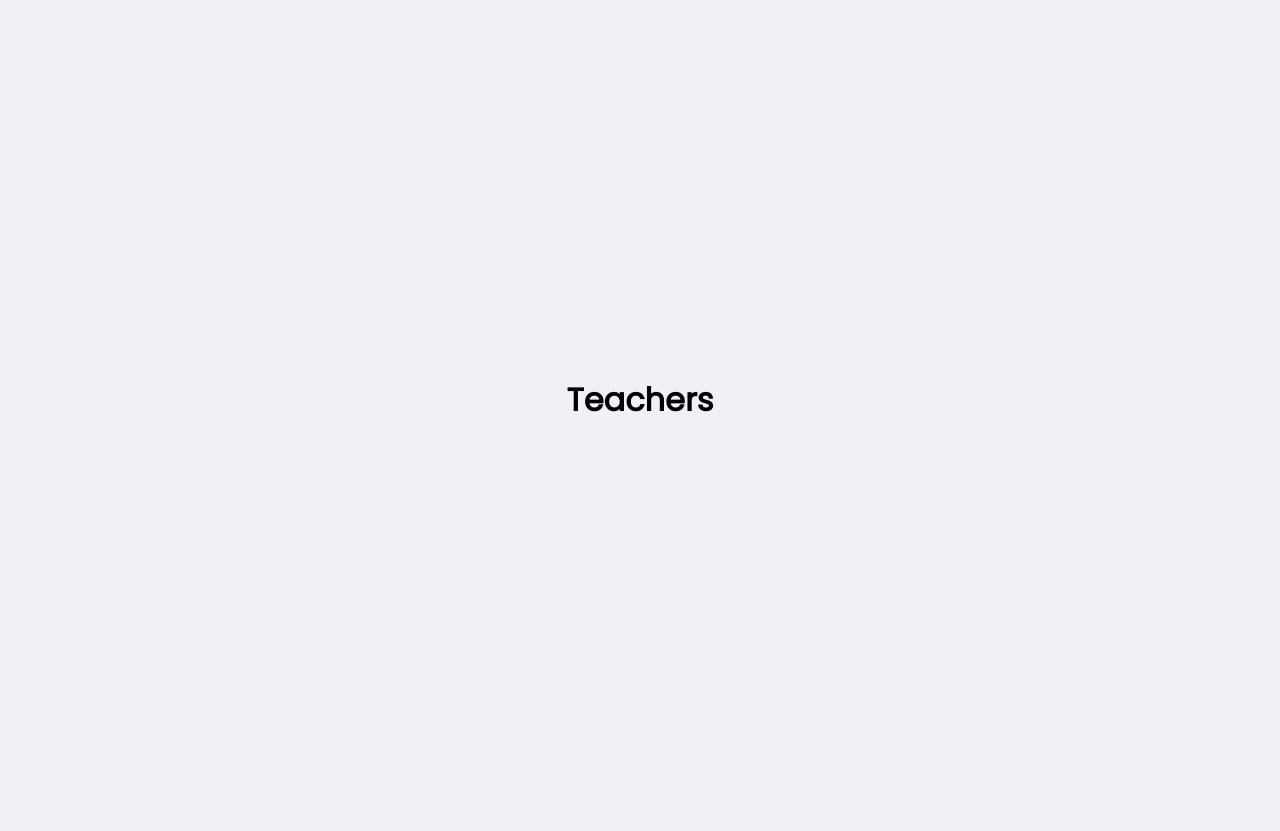
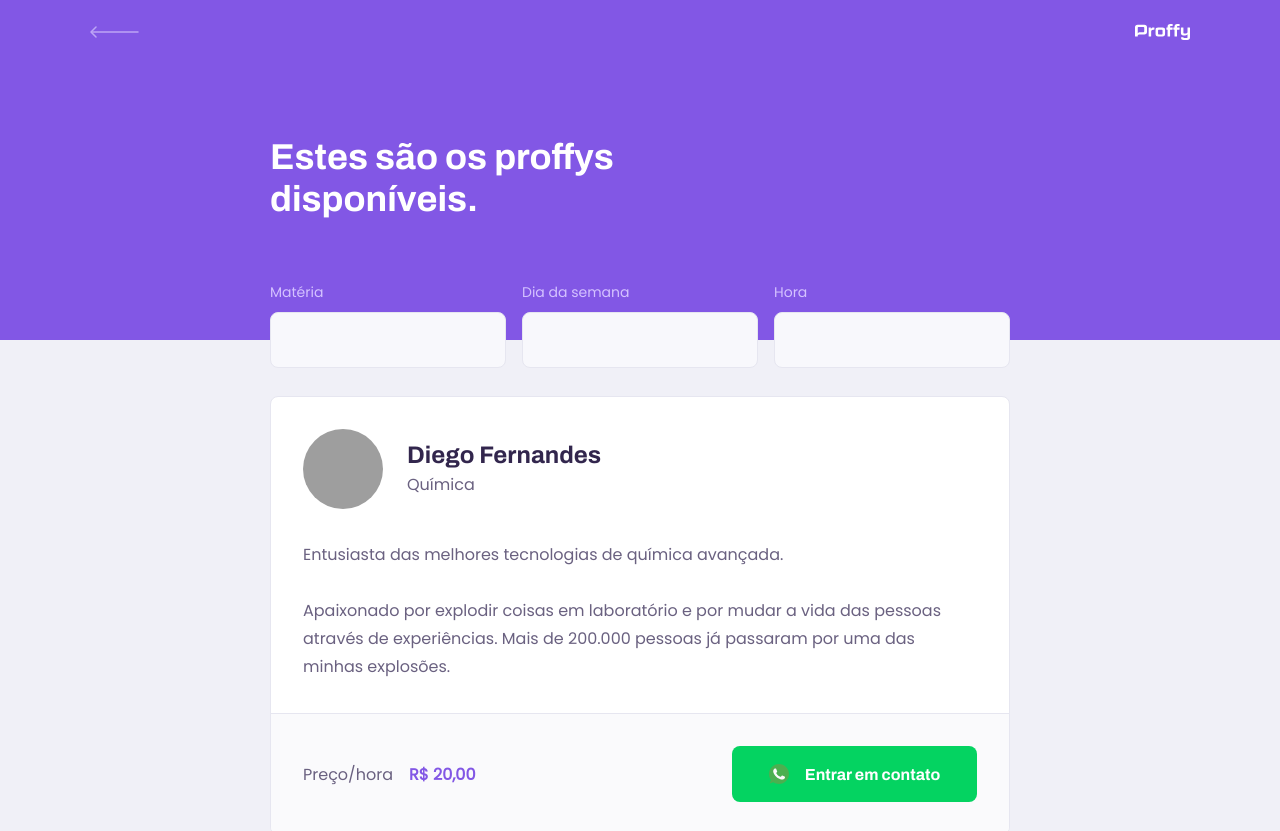
Before and after one commit to GabrielReira/Proffy-Project, a React (Create React App) app in the folder web/: page /study in a window 1280 px wide. Shown: the top 831 px of the page. Before the commit the page ends 800 px from the top, so only its background shows below. Built offline with nearby package versions, Linux system fonts and the light colour scheme; grey boxes are pictures that could not be loaded.

Commit message:
Finalizada a página TeacherList

```diff
--- a/web/src/assets/styles/global.css
+++ b/web/src/assets/styles/global.css
@@ -43,6 +43,7 @@
 
 body, input, button, textarea {
     font: 500 1.6rem Poppins;
+    color: var(--color-text-base);
 }
 
 .container {
--- /dev/null
+++ b/web/src/components/PageHeader/index.tsx
@@ -0,0 +1,35 @@
+import React from 'react';
+
+import { Link } from 'react-router-dom';
+
+// Importando as imagens e ícones
+import logoImg from '../../assets/images/logo.svg';
+import backIcon from '../../assets/images/icons/back.svg';
+
+import './styles.css';
+
+// Definir que o PageHeader pode receber uma propriedade title
+interface PageHeaderProps {
+    title: string;
+}
+
+const PageHeader: React.FC<PageHeaderProps> = (props) => {
+    return (
+        <header className="page-header">
+            <div className="top-bar-container">
+                <Link to="/">
+                    <img src={backIcon} alt="Voltar"/>
+                </Link>
+                <img src={logoImg} alt="Proffy"/>
+            </div>
+
+            <div className="header-content">
+                <strong>{props.title}</strong>
+
+                {props.children}
+            </div>
+        </header>
+    );
+}
+
+export default PageHeader;
--- /dev/null
+++ b/web/src/components/PageHeader/styles.css
@@ -0,0 +1,66 @@
+.page-header {
+    display: flex;
+    flex-direction: column;
+    background-color: var(--color-primary);
+}
+
+.page-header .top-bar-container {
+    width: 90%;
+    margin: 0 auto;
+    display: flex;
+    justify-content: space-between;
+    align-items: center;
+    color: var(--color-text-in-primary);
+    padding: 1.6rem 0;
+}
+
+.page-header .top-bar-container a {
+    height: 3.2rem;
+    transition: opacity 0.2s;
+}
+.page-header .top-bar-container a:hover{
+    opacity: 0.6;
+}
+
+.page-header .top-bar-container > img {
+    height: 1.6rem;
+}
+
+.page-header .header-content {
+    width: 90%;
+    margin: 0 auto;
+    position: relative;
+    margin: 3.2rem auto;
+}
+
+.page-header .header-content strong {
+    font: 700 3.6rem Archivo;
+    line-height: 4.2rem;
+    color: var(--color-title-in-primary);
+}
+
+
+@media (min-width:700px) {
+    .page-header {
+        height: 340px;
+    }
+
+    .page-header .top-bar-container {
+        max-width: 1100px;
+    }
+
+    .page-header .header-content {
+        flex: 1;
+        max-width: 740px;
+        margin: 0 auto;
+        padding-bottom: 48px;
+        display: flex;
+        flex-direction: column;
+        justify-content: center;
+        align-items: flex-start;
+    }
+
+    .page-header .header-content strong {
+        max-width: 350px;
+    }
+}
--- /dev/null
+++ b/web/src/components/TeacherItem/index.tsx
@@ -0,0 +1,40 @@
+import React from 'react';
+
+import whatsappIcon from '../../assets/images/icons/whatsapp.svg';
+
+import './styles.css';
+
+function TeacherItem() {
+    return (
+        <article className="teacher-item">
+        <header>
+            <img src="https://avatars2.githubusercontent.com/u/2254731?s=460&u=0ba16a79456c2f250e7579cb388fa18c5c2d7d65&v=4"
+            alt="Diego Fernandes" />
+            <div>
+                <strong>Diego Fernandes</strong>
+                <span>Química</span>
+            </div>
+        </header>
+
+        <p>
+            Entusiasta das melhores tecnologias de química avançada.
+            <br /><br />
+            Apaixonado por explodir coisas em laboratório e por mudar a vida das pessoas através de experiências.
+            Mais de 200.000 pessoas já passaram por uma das minhas explosões.
+        </p>
+
+        <footer>
+            <p>
+                Preço/hora
+                <strong>R$ 20,00</strong>
+            </p>
+            <button type="button">
+                <img src={whatsappIcon} alt="Whatsapp"/>
+                Entrar em contato
+            </button>
+        </footer>
+    </article>
+    );
+}
+
+export default TeacherItem;
--- /dev/null
+++ b/web/src/components/TeacherItem/styles.css
@@ -0,0 +1,96 @@
+.teacher-item {
+    background: var(--color-box-base);
+    border: 1px solid var(--color-line-in-white);
+    border-radius: 0.8rem;
+    margin-top: 2.4rem;
+    overflow: hidden;
+}
+.teacher-item header {
+    padding: 3.2rem 2rem;
+    display: flex;
+    align-items: center;
+}
+.teacher-item header img {
+    width: 8rem;
+    height: 8rem;
+    border-radius: 50%;
+}
+
+.teacher-item header div {
+    margin-left: 2.4rem;
+}
+.teacher-item header div strong {
+    font: 700 2.4rem Archivo;
+    display: block;
+    color: var(--color-text-title);
+}
+.teacher-item header div span{
+    font-size: 1.6rem;
+    display: block;
+    margin-top: 0.4rem;
+}
+
+.teacher-item > p {
+    padding: 0 2rem;
+    font-size: 1.6rem;
+    line-height: 2.8rem;
+}
+
+.teacher-item footer {
+    padding: 3.2rem 2rem;
+    background: var(--color-box-footer);
+    border-top: 1px solid var(--color-line-in-white);
+    margin-top: 3.2rem;
+    display: flex;
+    align-items: center;
+    justify-content: space-between;
+}
+.teacher-item footer p strong {
+    color: var(--color-primary);
+    font-size: 1.6rem;
+    display: block;
+}
+
+.teacher-item footer button {
+    width: 20rem;
+    height: 5.6rem;
+    background: var(--color-secundary);
+    color: var(--color-button-text);
+    border: 0;
+    border-radius: 0.8rem;
+    cursor: pointer;
+    font: 700 1.4rem Archivo;
+    display: flex;
+    align-items: center;
+    justify-content: space-evenly;
+    transition:  0.2s;
+}
+.teacher-item footer button:hover {
+    background: var(--color-secundary-dark);
+}
+
+
+@media (min-width: 700px) {
+    .teacher-item header,
+    .teacher-item footer {
+        padding: 3.2rem;
+    }
+
+    .teacher-item > p {
+        padding: 0 3.2rem;
+    }
+
+    .teacher-item footer p strong {
+        display: initial;
+        margin-left: 1.6rem;
+    }
+
+    .teacher-item footer button {
+        width: 24.5rem;
+        font-size: 1.6rem;
+        justify-content: center;
+    }
+    .teacher-item footer button img {
+        margin-right: 1.6rem;
+    }
+}
--- a/web/src/pages/TeacherForm/index.tsx
+++ b/web/src/pages/TeacherForm/index.tsx
@@ -1,8 +1,12 @@
 import React from 'react';
+
+import PageHeader from '../../components/PageHeader';
 
 function TeacherForm() {
     return (
-        <h1>Teacher form</h1>
+        <div id="page-teacher-form" className="container">
+            <PageHeader title="Que incrível que você quer dar aulas." />
+        </div>
     )
 }
 
--- a/web/src/pages/TeacherList/index.tsx
+++ b/web/src/pages/TeacherList/index.tsx
@@ -1,8 +1,40 @@
 import React from 'react';
+
+// Importando o cabeçalho e a listagem de professores
+import PageHeader from '../../components/PageHeader';
+import TeacherItem from '../../components/TeacherItem';
+
+import './styles.css';
 
 function TeacherList() {
     return (
-        <h1>Teachers</h1>
+        <div id="page-teacher-list" className="container">
+            <PageHeader title="Estes são os proffys disponíveis.">
+                <form  id="search-teachers">
+                    <div className="input-block">
+                        <label htmlFor="subject">Matéria</label>
+                        <input type="text" id="subject" />
+                    </div>
+
+                    <div className="input-block">
+                        <label htmlFor="week_day">Dia da semana</label>
+                        <input type="text" id="week_day" />
+                    </div>
+
+                    <div className="input-block">
+                        <label htmlFor="time">Hora</label>
+                        <input type="text" id="time" />
+                    </div>
+                </form>
+            </PageHeader>
+
+            <main>
+                <TeacherItem />
+                <TeacherItem />
+                <TeacherItem />
+                <TeacherItem />
+            </main>
+        </div>
     )
 }
 
--- /dev/null
+++ b/web/src/pages/TeacherList/styles.css
@@ -0,0 +1,76 @@
+#page-teacher-list {
+    width: 100vw;
+    height: 100vh;
+}
+
+/* ABA DE PESQUISA POR MATÉRIA, DIA DA SEMANA E HORÁRIO */
+#search-teachers {
+    margin-top: 3.2rem;
+}
+#search-teachers label {
+    color: var(--color-text-in-primary);
+}
+
+#search-teachers .input-block {
+    position: relative;
+}
+#search-teachers .input-block + .input-block {
+    margin-top: 1.4rem;
+}
+#search-teachers .input-block label {
+    font-size: 1.4rem;
+}
+#search-teachers .input-block input {
+    width: 100%;
+    height: 5.6rem;
+    margin-top: 0.8rem;
+    border-radius: 0.8rem;
+    background: var(--color-input-background);
+    border: 1px solid var(--color-line-in-white);
+    outline: 0;
+    padding: 0 1.6rem;
+    font: 1.6rem Archivo;
+}
+
+#search-teachers .input-block:focus-within::after {
+    width: calc(100% - 3.2rem);
+    height: 2px;
+    content: '';
+    background: var(--color-primary-light);
+    position: absolute;
+    left: 1.6rem;
+    right: 1.6rem;
+    bottom: 0;
+}
+
+
+/* LISTA COM OS PROFESSORES */
+#page-teacher-list main {
+    margin: 3.2rem auto;
+    width: 90%;
+}
+
+
+@media (min-width: 700px) {
+    #page-teacher-list {
+        max-width: 100vw;
+    }
+
+    #search-teachers {
+        display: grid;
+        grid-template-columns: 1fr 1fr 1fr;
+        column-gap: 16px;
+        position: absolute;
+        bottom: -28px;
+    }
+
+    #search-teachers .input-block + .input-block {
+        margin-top: 0;
+    }
+
+    #page-teacher-list main {
+        padding: 3.2rem 0;
+        max-width: 740px;
+        margin: 0 auto;
+    }
+}
```
